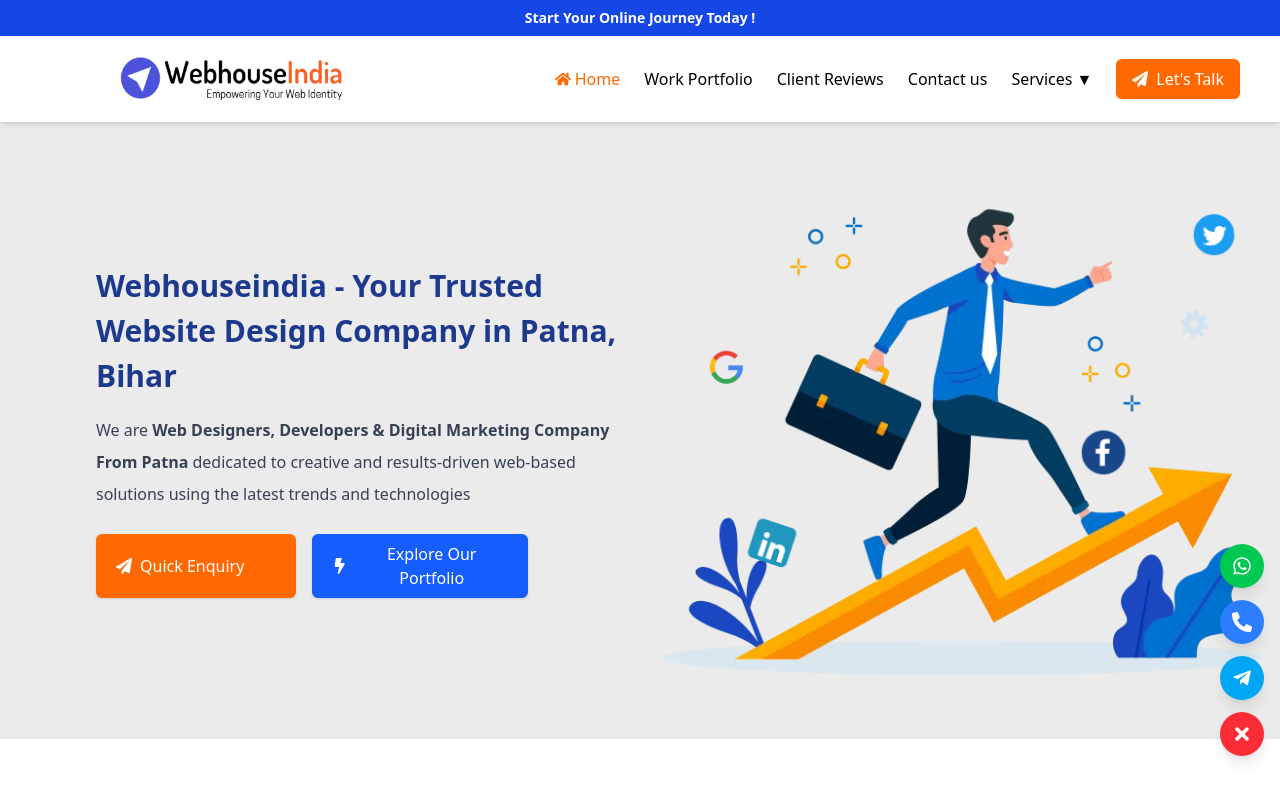
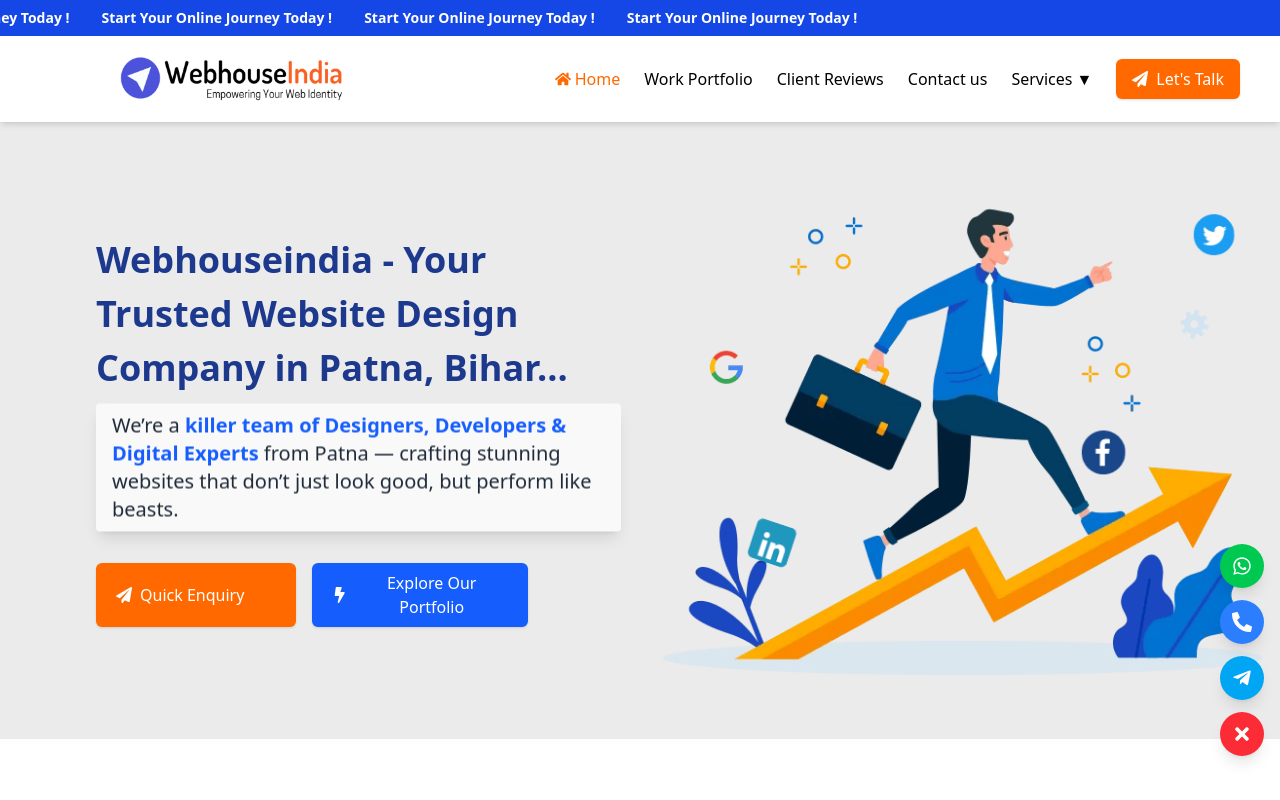
Before and after one commit to mdirtezasaquib/web-House-India, a React (Vite) app: page / in a window 1280 px wide. Shown: the top 800 px of the page. Built offline with nearby package versions, Linux system fonts and the light colour scheme.

Commit message:
recommit

```diff
--- a/src/components/Navbar.jsx
+++ b/src/components/Navbar.jsx
@@ -1,10 +1,9 @@
-import React, { useState } from 'react';
+import React, { useState, useEffect } from 'react';
 import { FaBars, FaTimes, FaPaperPlane, FaHome } from 'react-icons/fa';
 import { Link, useLocation } from 'react-router-dom';
 import logo from '../assets/webhouseindia-logo.png';
 
 const Navbar = () => {
-
   const [isOpen, setIsOpen] = useState(false);
   const [isMobileServicesOpen, setIsMobileServicesOpen] = useState(false);
   const location = useLocation();
@@ -33,12 +32,29 @@ const Navbar = () => {
   return (
     <header className="w-full shadow-md sticky top-0 z-50 bg-white">
 
-      <div className="bg-blue-700 text-white text-center text-sm py-2 font-semibold">
-        Start Your Online Journey Today !
+
+      <div className="overflow-hidden bg-blue-700 text-white text-sm font-semibold py-2 relative">
+        <div style={{
+          display: 'inline-block',
+          whiteSpace: 'nowrap',
+          animation: 'marquee 12s linear infinite',
+        }}>
+          <span style={{ marginRight: '2rem' }}>Start Your Online Journey Today !</span>
+          <span style={{ marginRight: '2rem' }}>Start Your Online Journey Today !</span>
+          <span style={{ marginRight: '2rem' }}>Start Your Online Journey Today !</span>
+          <span style={{ marginRight: '2rem' }}>Start Your Online Journey Today !</span>
+        </div>
       </div>
 
+
+      <style>{`
+        @keyframes marquee {
+          0%   { transform: translateX(100%); }
+          100% { transform: translateX(-100%); }
+        }
+      `}</style>
+
       <div className="flex items-center justify-between px-4 py-5 md:px-10">
-
         <div className="flex items-center space-x-2">
           <img src={logo} alt="Webhouse India" className="w-60 lg:w-76 h-11.5 pl-0 lg:pl-20" />
         </div>
@@ -54,7 +70,6 @@ const Navbar = () => {
               {link.name}
             </Link>
           ))}
-
 
           <div className="relative group">
             <button className="text-black font-medium flex items-center hover:text-orange-500">
@@ -73,18 +88,15 @@ const Navbar = () => {
             </div>
           </div>
 
-
           <button className="flex items-center bg-orange-500 text-white px-4 py-2 rounded-md shadow hover:bg-orange-600 transition">
             <FaPaperPlane className="mr-2" /> Let's Talk
           </button>
         </nav>
 
-
         <div className="md:hidden text-2xl cursor-pointer" onClick={toggleMenu}>
           {isOpen ? <FaTimes /> : <FaBars />}
         </div>
       </div>
-
 
       {isOpen && (
         <div className="md:hidden bg-white shadow-md px-4 py-3 space-y-2">
@@ -100,7 +112,6 @@ const Navbar = () => {
               </div>
             </Link>
           ))}
-
 
           <div className="mt-2">
             <button onClick={toggleMobileServices} className="text-black font-medium flex items-center justify-between w-full">
@@ -122,8 +133,7 @@ const Navbar = () => {
             )}
           </div>
 
-
-          <button className="flex items-center bg-orange-500 text-white px-4 py-2 rounded-md shadow hover:bg-orange-600 mt-3 w-34 justify-center ">
+          <button className="flex items-center bg-orange-500 text-white px-4 py-2 rounded-md shadow hover:bg-orange-600 mt-3 w-34 justify-center">
             <FaPaperPlane className="mr-2" /> Let's Talk
           </button>
         </div>
--- a/src/pages/Home.jsx
+++ b/src/pages/Home.jsx
@@ -45,11 +45,11 @@ const Home = () => {
 
       <div className="container mx-auto px-4 py-16 flex flex-col-reverse lg:flex-row items-center justify-between gap-10">
         <div className="w-full pl-0 lg:pl-20 lg:w-1/2 lg:text-left text-left">
-          <h1 className="text-2xl md:text-3xl font-bold text-blue-900 mb-4 leading-normal">
-            Webhouseindia - Your Trusted Website Design Company in Patna, Bihar
+          <h1 className="text-3xl md:text-4xl font-bold text-blue-900 mb-4 leading-normal">
+            Webhouseindia - Your Trusted Website Design Company in Patna, Bihar...
           </h1>
-          <p className="text-gray-700 text-sm md:text-base mb-6 leading-7 md:leading-8">
-            We are <strong>Web Designers, Developers & Digital Marketing Company From Patna</strong> dedicated to creative and results-driven web-based solutions using the latest trends and technologies
+          <p className="mt-10 text-gray-800 text-lg md:text-xl bg-white/70 backdrop-blur-sm px-4 py-2 rounded shadow-lg animate-bounce">
+            We’re a <span className="text-blue-600 font-semibold">killer team of Designers, Developers & Digital Experts</span> from Patna — crafting stunning websites that don’t just look good, but perform like beasts.
           </p>
           <div className="flex flex-col sm:flex-row sm:space-x-4 space-y-3 sm:space-y-0 justify-center lg:justify-start">
             <button className="flex items-center bg-orange-500 text-white px-5 py-2 rounded-md hover:bg-orange-600 shadow transition w-50">
```
